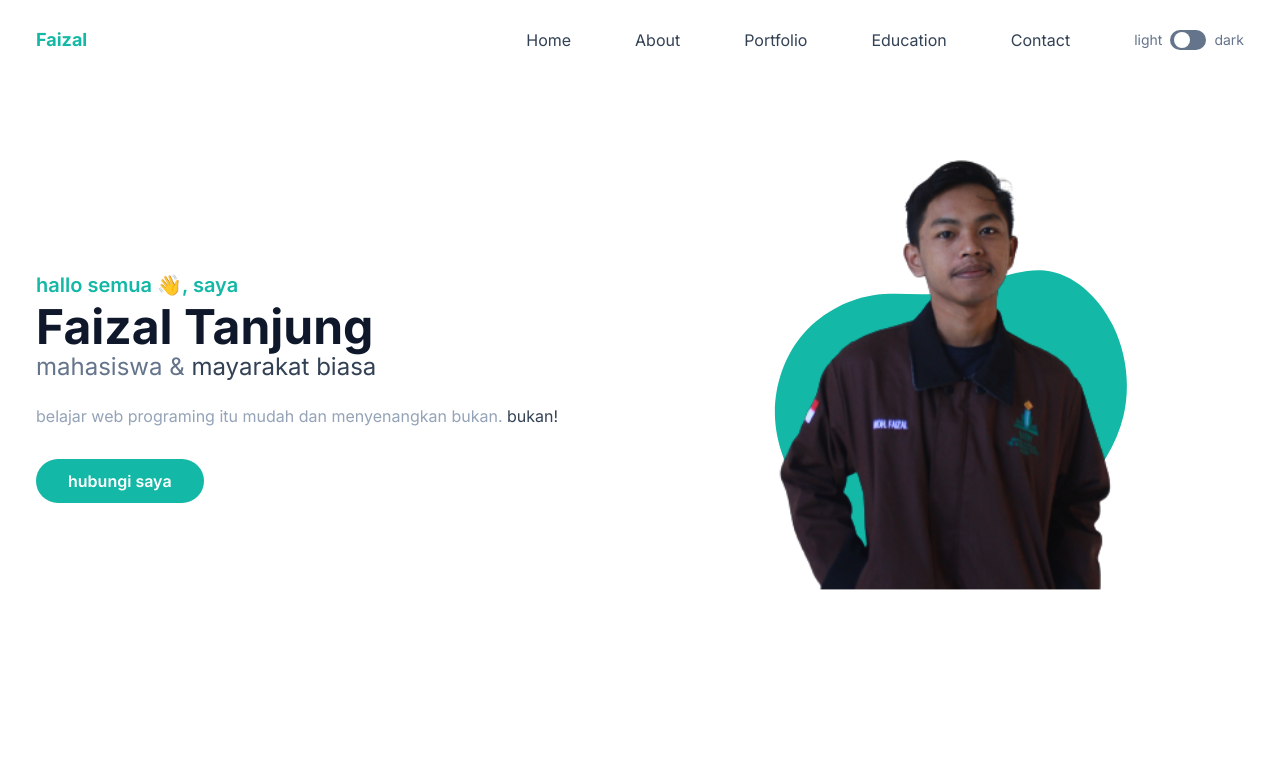
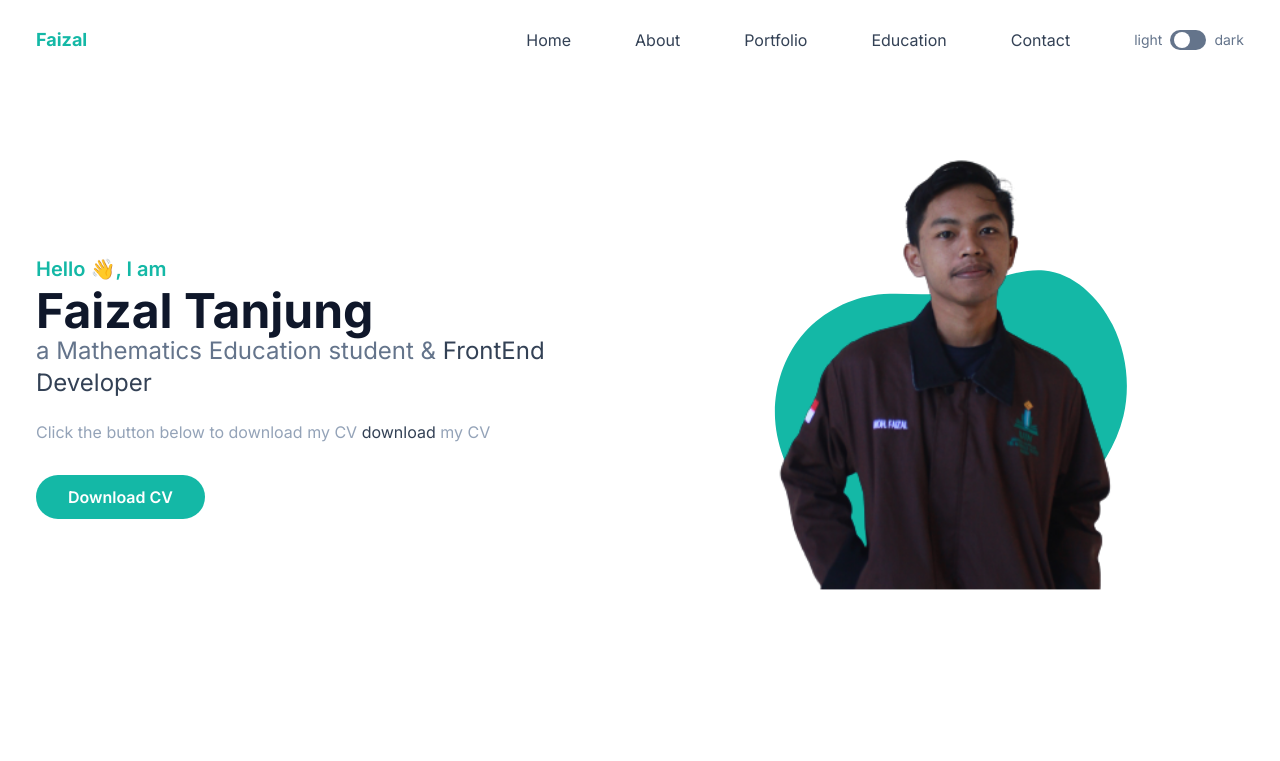
Before and after one commit to Webbeginer/my_profile, a website: page index.html in a window 1280 px wide. Shown: the top 761 px of the page. Drawn offline with Linux system fonts and the light colour scheme; some packages are replaced by stand-ins of ours; a script that the page names is missing.

Commit message:
comit keduaa

```diff
--- a/index.html
+++ b/index.html
@@ -83,16 +83,14 @@
         <div class="container">
             <div class="flex flex-wrap">
                 <div class="w-full self-center px-4 lg:w-1/2">
-                    <h1 class="text-base font-semibold text-primary md:text-xl">hallo semua 👋, saya <span
+                    <h1 class="text-base font-semibold text-primary md:text-xl">Hello 👋,  I am <span
                             class="block font-bold text-slate-900 text-4xl mt-1 lg:text-5xl dark:text-white"> Faizal
                             Tanjung</span></h1>
-                    <h2 class="font-medium text-slate-500 text-lg mb-5 lg:text-2xl">mahasiswa & <span
-                            class="text-slate-700 dark:text-white">mayarakat biasa</span></h2>
-                    <P class="font-medium text-slate-400 mb-10 leading-relaxed">belajar web programing itu mudah dan
-                        menyenangkan bukan. <span class="text-slate-700 dark:text-white"> bukan!</span></P>
-                    <a href="#"
-                        class="text-base font-semibold text-white bg-primary py-3 px-8 rounded-full hover:opacity-80 transition duration-300 ease-in-out">hubungi
-                        saya</a>
+                    <h2 class="font-medium text-slate-500 text-lg mb-5 lg:text-2xl">a Mathematics Education student & <span
+                            class="text-slate-700 dark:text-white">FrontEnd Developer</span></h2>
+                    <P class="font-medium text-slate-400 mb-10 leading-relaxed">Click the button below to download my CV <span class="text-slate-700 dark:text-white"> download </span>my CV</P>
+                    <a href="dist/img/cv.pdf" download="CV-[faizl].pdf" class="text-base font-semibold text-white bg-primary py-3 px-8 rounded-full hover:opacity-80 transition duration-300 ease-in-out">Download CV</a>
+
                 </div>
                 <div class="w-full self-end px-4 lg:w-1/2">
                     <div class="mt-10 relative">
```
Also changed, not shown: dist/output.css, 1 other file.
